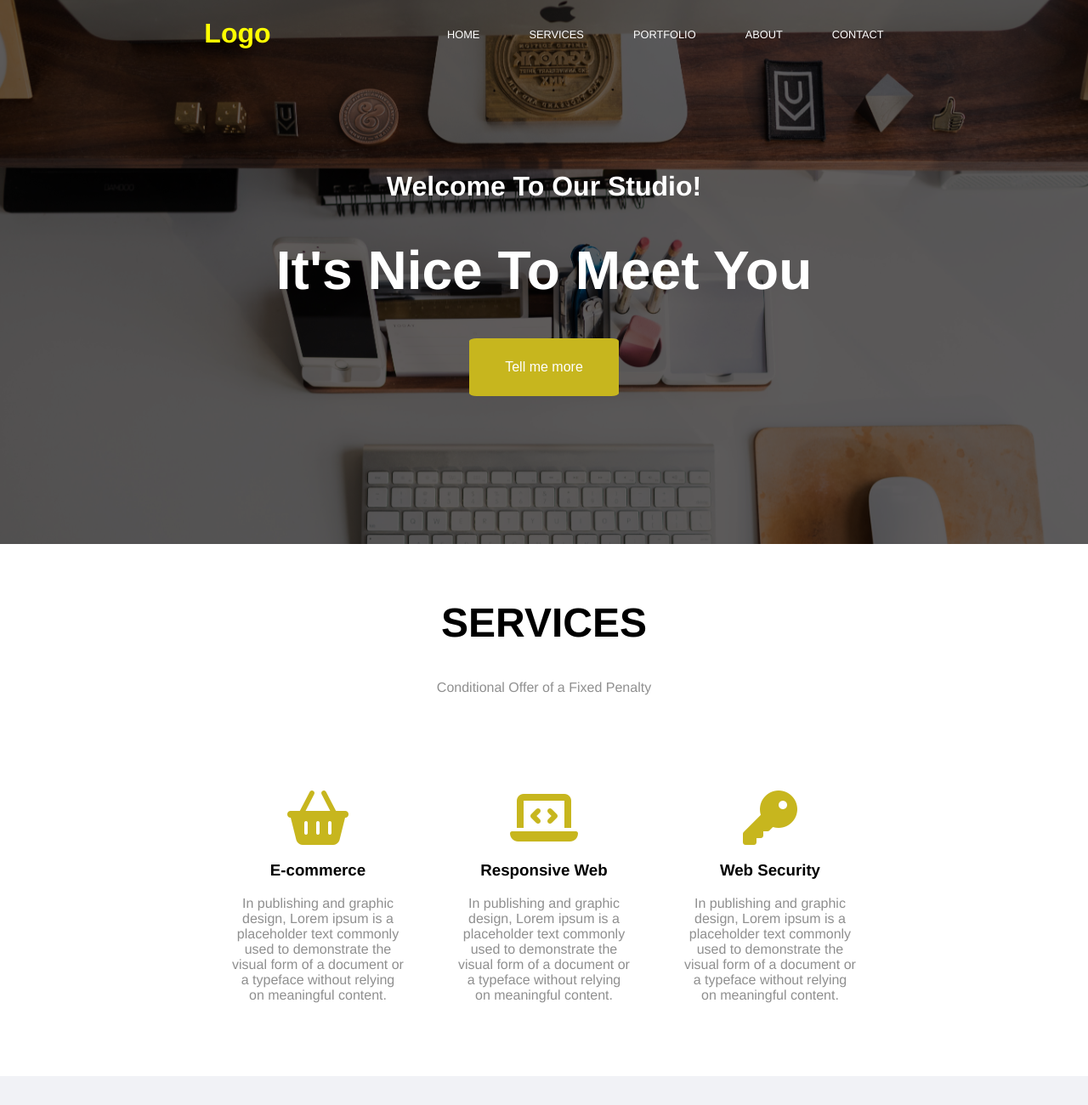
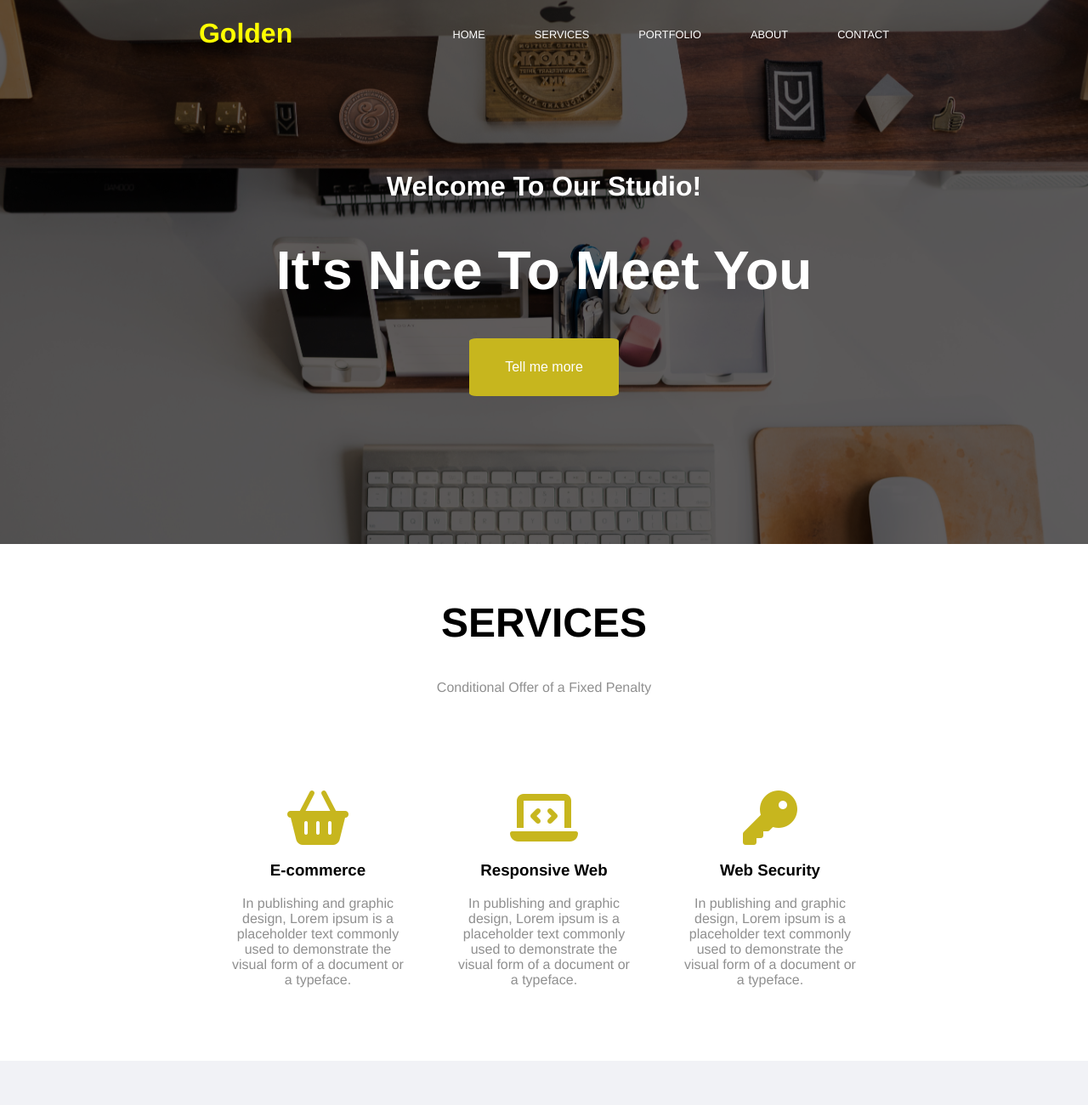
Before and after one commit to Fil3m0n/task-runner-project, a website: page index.html in a window 1280 px wide. Shown: the top 1300 px of the page at 85% size. Drawn offline with Linux system fonts and the light colour scheme.

```diff
--- a/index.html
+++ b/index.html
@@ -11,7 +11,7 @@
 </head>
 <body>
    <header>
-       <h1 class="logo">Logo</h1>
+       <h1 class="logo">Golden</h1>
        <input type="checkbox" id="nav-toggle" class="nav-toggle">
        <nav>
            <ul>
@@ -43,17 +43,17 @@
                 <div class="col-12 col-md-4 feature-box">
                     <i class="fas fa-shopping-basket fa-4x icon"></i>
                     <h3>E-commerce</h3>
-                    <p>In publishing and graphic design, Lorem ipsum is a placeholder text commonly used to demonstrate the visual form of a document or a typeface without relying on meaningful content.</p>
+                    <p>In publishing and graphic design, Lorem ipsum is a placeholder text commonly used to demonstrate the visual form of a document or a typeface.</p>
                 </div>
                 <div class="col-12 col-md-4 feature-box">
                     <i class="fas fa-laptop-code middle fa-4x icon"></i>
                     <h3>Responsive Web</h3>
-                    <p>In publishing and graphic design, Lorem ipsum is a placeholder text commonly used to demonstrate the visual form of a document or a typeface without relying on meaningful content.</p>
+                    <p>In publishing and graphic design, Lorem ipsum is a placeholder text commonly used to demonstrate the visual form of a document or a typeface.</p>
                 </div>
                 <div class="col-12 col-md-4 feature-box">
                     <i class="fas fa-key fa-4x icon"></i>
                     <h3>Web Security</h3>
-                    <p>In publishing and graphic design, Lorem ipsum is a placeholder text commonly used to demonstrate the visual form of a document or a typeface without relying on meaningful content.</p>
+                    <p>In publishing and graphic design, Lorem ipsum is a placeholder text commonly used to demonstrate the visual form of a document or a typeface.</p>
                 </div>
             </div>
         </div>
```
